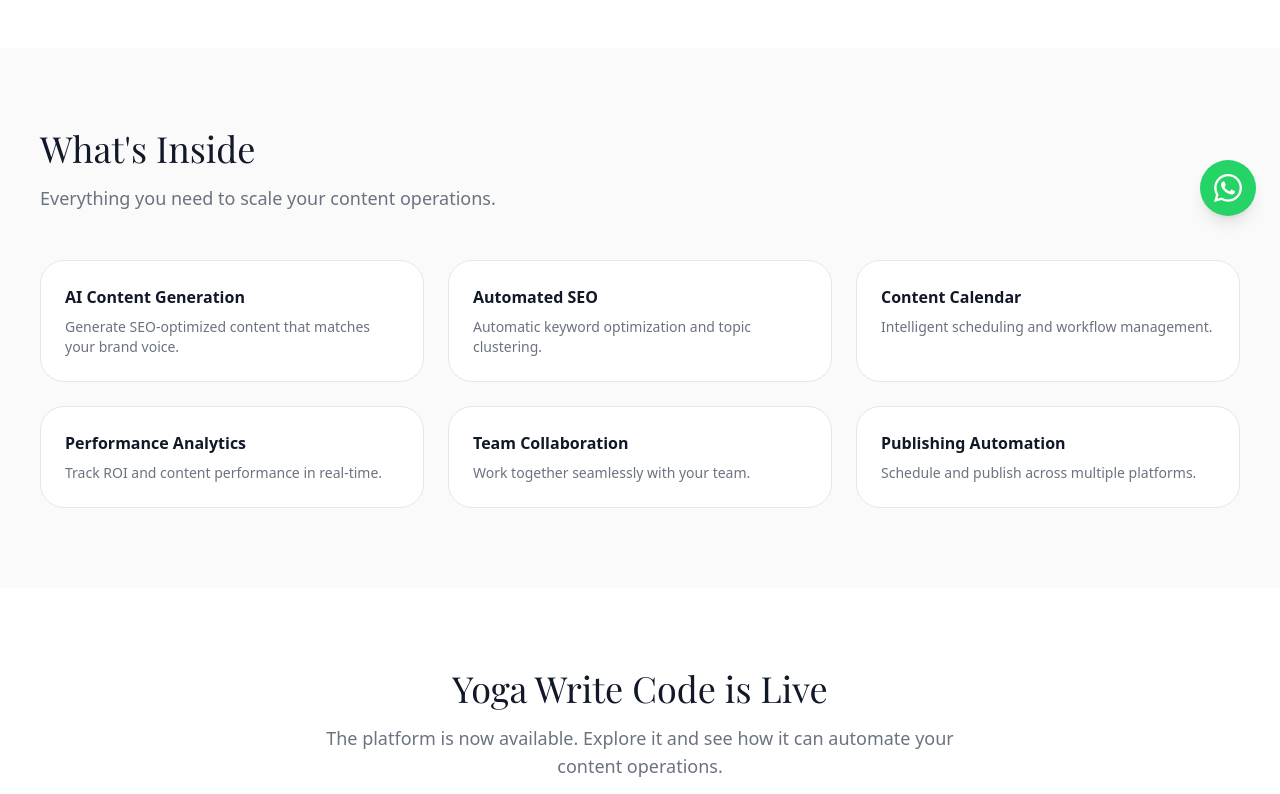
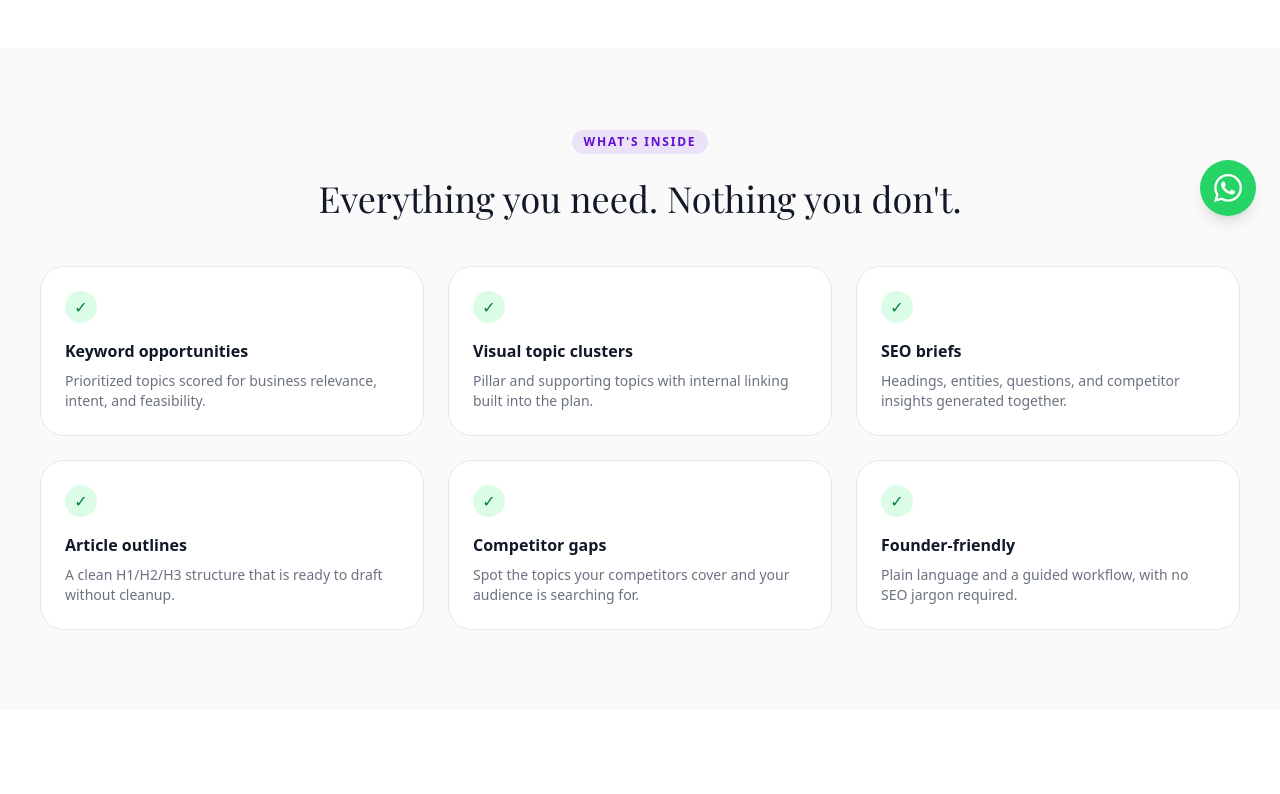
Before and after one commit to writebysachin/sachin-pandey-site, a Next.js app: page /yoga-write-code in a window 1280 px wide. Shown: the part 560-1354 px from the top of the page. Built offline with nearby package versions, Linux system fonts and the light colour scheme; no server answers; a web font is replaced by a local one.

Commit message:
Yoga page: real What's Inside features from live product

```diff
--- a/src/app/yoga-write-code/page.tsx
+++ b/src/app/yoga-write-code/page.tsx
@@ -47,40 +47,40 @@ export default function YogaWriteCodePage() {
       {/* Features Section */}
       <section id="features" className="py-20 bg-surface">
         <div className="mx-auto max-w-7xl px-6 lg:px-10">
-          <div className="max-w-3xl mb-12">
+          <div className="max-w-3xl mb-12 text-center mx-auto">
+            <span className="inline-flex items-center rounded-full bg-primary/10 px-3 py-1 text-xs font-semibold uppercase tracking-[0.15em] text-primary mb-6">
+              What&apos;s Inside
+            </span>
             <h2 className="font-heading text-3xl sm:text-4xl text-foreground mb-4">
-              What&apos;s Inside
+              Everything you need. Nothing you don&apos;t.
             </h2>
-            <p className="text-lg text-muted-foreground">
-              Everything you need to scale your content operations.
-            </p>
           </div>
 
           <div className="grid grid-cols-1 md:grid-cols-2 lg:grid-cols-3 gap-6">
             {[
               {
-                title: "AI Content Generation",
-                description: "Generate SEO-optimized content that matches your brand voice."
+                title: "Keyword opportunities",
+                description: "Prioritized topics scored for business relevance, intent, and feasibility."
               },
               {
-                title: "Automated SEO",
-                description: "Automatic keyword optimization and topic clustering."
+                title: "Visual topic clusters",
+                description: "Pillar and supporting topics with internal linking built into the plan."
               },
               {
-                title: "Content Calendar",
-                description: "Intelligent scheduling and workflow management."
+                title: "SEO briefs",
+                description: "Headings, entities, questions, and competitor insights generated together."
               },
               {
-                title: "Performance Analytics",
-                description: "Track ROI and content performance in real-time."
+                title: "Article outlines",
+                description: "A clean H1/H2/H3 structure that is ready to draft without cleanup."
               },
               {
-                title: "Team Collaboration",
-                description: "Work together seamlessly with your team."
+                title: "Competitor gaps",
+                description: "Spot the topics your competitors cover and your audience is searching for."
               },
               {
-                title: "Publishing Automation",
-                description: "Schedule and publish across multiple platforms."
+                title: "Founder-friendly",
+                description: "Plain language and a guided workflow, with no SEO jargon required."
               }
             ].map((feature, index) => (
               <motion.div
@@ -91,6 +91,7 @@ export default function YogaWriteCodePage() {
                 transition={{ delay: index * 0.1 }}
                 className="rounded-2xl border border-border bg-background p-6 hover:border-primary/50 transition-colors"
               >
+                <div className="flex h-8 w-8 items-center justify-center rounded-full bg-green-100 text-green-700 mb-4">✓</div>
                 <h3 className="font-semibold text-foreground mb-2">{feature.title}</h3>
                 <p className="text-sm text-muted-foreground">{feature.description}</p>
               </motion.div>
```
